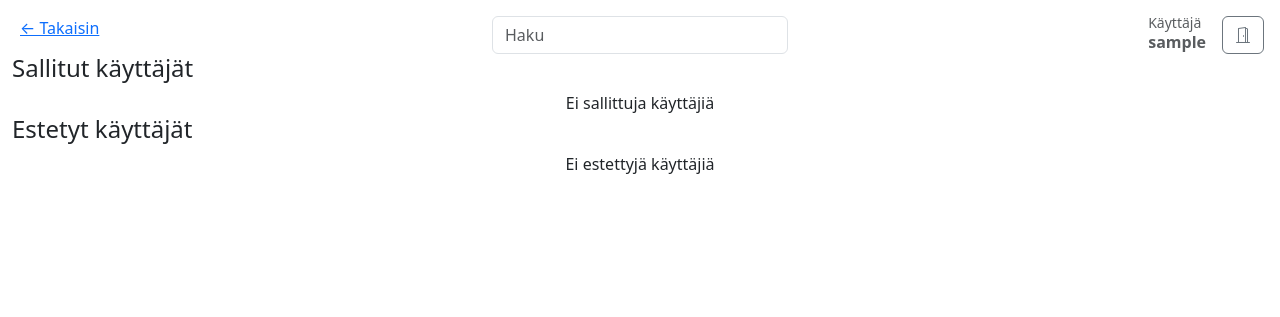
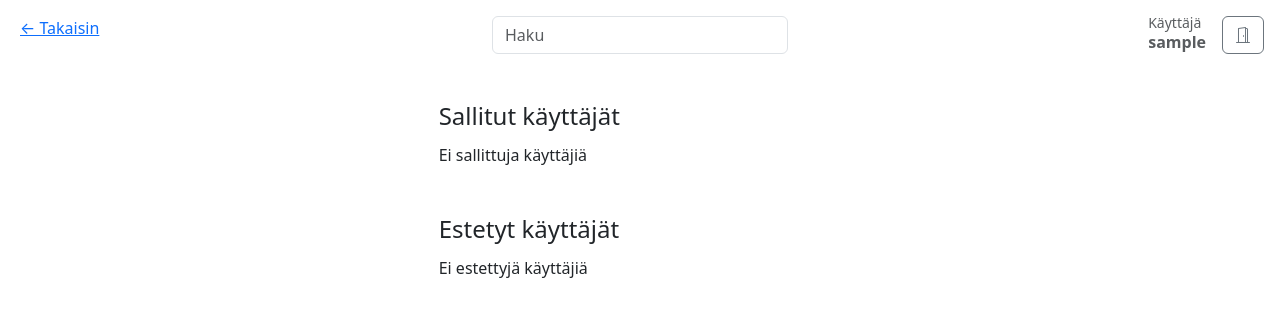
Before and after one commit to VSirvio/tsoha-keskustelusovellus, a Flask app: template templates/edit_subforum.html in a window 1280 px wide. Shown: the top 317 px of the page. Run offline with Flask 3, Linux system fonts and the light colour scheme; the template is opened without the code that fills it, so the values that code supplies are empty; the visitor is signed in with stand-in values (Sample User, id 1).

Commit message:
Modify 'edit_message.html', 'edit_thread.html' and 'edit_subforum.html' to use Bootstrap

```diff
--- a/templates/edit_subforum.html
+++ b/templates/edit_subforum.html
@@ -3,37 +3,79 @@
 {% block previous %}/forums{% endblock %}
 
 {% block content %}
-    <title>Keskustelualueen asetukset</title>
 
-    <br>
+  <title>Keskustelualueen asetukset</title>
 
-    <h4>Sallitut käyttäjät</h4>
+  <div class="col-4">
+
+    <div class="row">
+      <div class="col">
+        <h4 class="mt-5 mb-1">Sallitut käyttäjät</h4>
+      </div>
+    </div>
+
     {% for user in permitted_users %}
-        {{ user.username }}
-        <form action="/permission/delete" method="POST" style="display: inline">
+
+      <div class="row">
+        <div class="col mt-3">
+
+          <form action="/permission/delete" method="POST">
             <input type="hidden" name="uid" value="{{ user.id }}">
             <input type="hidden" name="subforum" value="{{ subforum_id }}">
-            <input type="submit" value="Estä">
-            <input type="hidden" name="csrf_token" value="{{ session.csrf_token }}">
-        </form>
-        <br>
+            <input type="hidden" name="csrf_token"
+                   value="{{ session.csrf_token }}">
+            <button type="submit" class="btn btn-outline-success">
+              {{ user.username }}
+            </button>
+          </form>
+
+        </div>
+      </div>
+
     {% else %}
-        Ei sallittuja käyttäjiä
+
+      <div class="row">
+        <div class="col mt-2">
+          Ei sallittuja käyttäjiä
+        </div>
+      </div>
+
     {% endfor %}
 
-    <br>
+    <div class="row">
+      <div class="col">
+        <h4 class="mt-5 mb-1">Estetyt käyttäjät</h4>
+      </div>
+    </div>
 
-    <h4>Estetyt käyttäjät</h4>
     {% for user in blocked_users %}
-        {{ user.username }}
-        <form action="/permission/add" method="POST" style="display: inline">
+
+      <div class="row">
+        <div class="col mt-3">
+
+          <form action="/permission/add" method="POST">
             <input type="hidden" name="uid" value="{{ user.id }}">
             <input type="hidden" name="subforum" value="{{ subforum_id }}">
-            <input type="submit" value="Salli">
-            <input type="hidden" name="csrf_token" value="{{ session.csrf_token }}">
-        </form>
-        <br>
+            <input type="hidden" name="csrf_token"
+                   value="{{ session.csrf_token }}">
+            <button type="submit" class="btn btn-outline-danger">
+              {{ user.username }}
+            </button>
+          </form>
+
+        </div>
+      </div>
+
     {% else %}
-        Ei estettyjä käyttäjiä
+
+      <div class="row">
+        <div class="col mt-2">
+          Ei estettyjä käyttäjiä
+        </div>
+      </div>
+
     {% endfor %}
+
+  </div>
+
 {% endblock %}
```
Also changed, not shown: templates/edit_message.html (+12 -19 lines), templates/edit_thread.html (+47 -24 lines).
